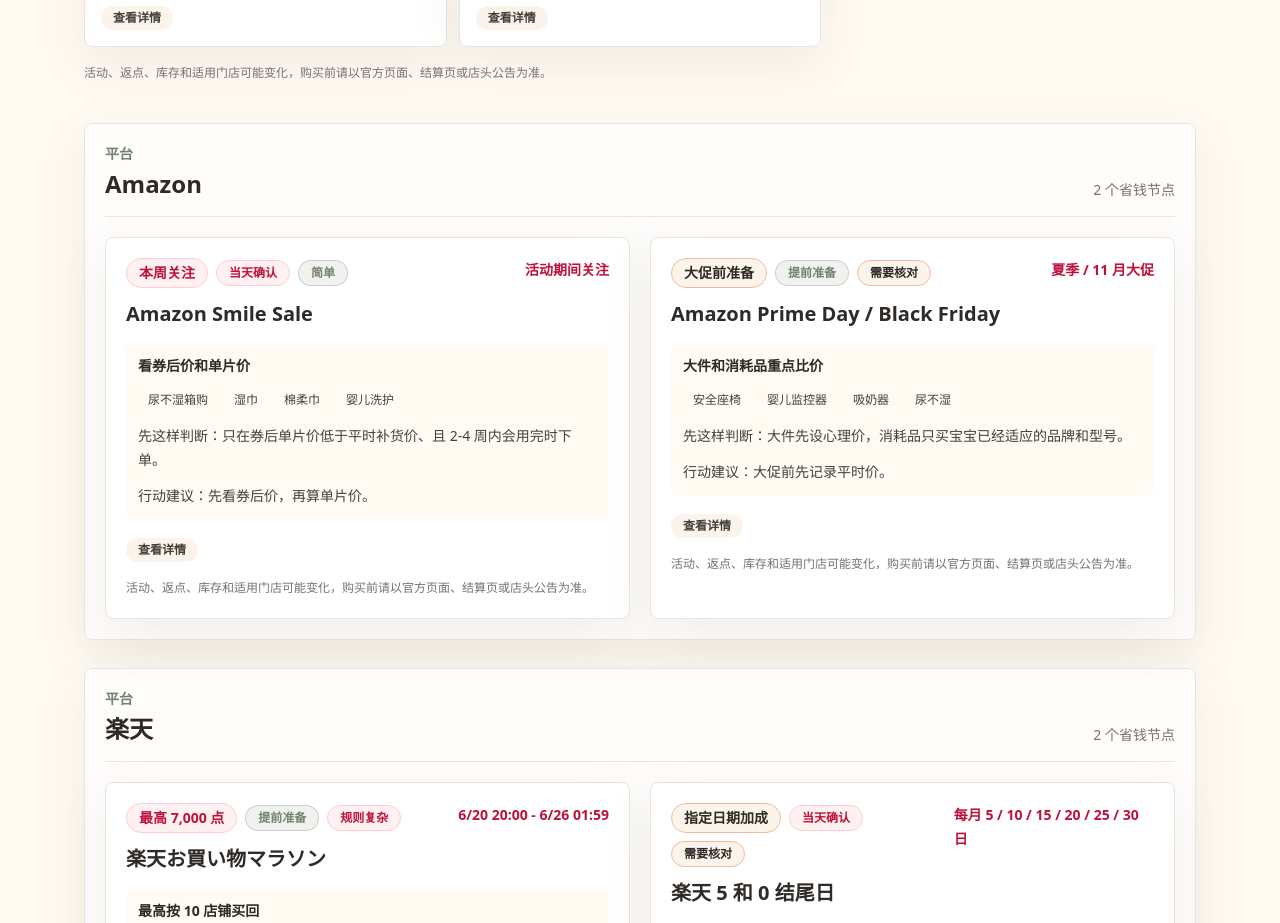
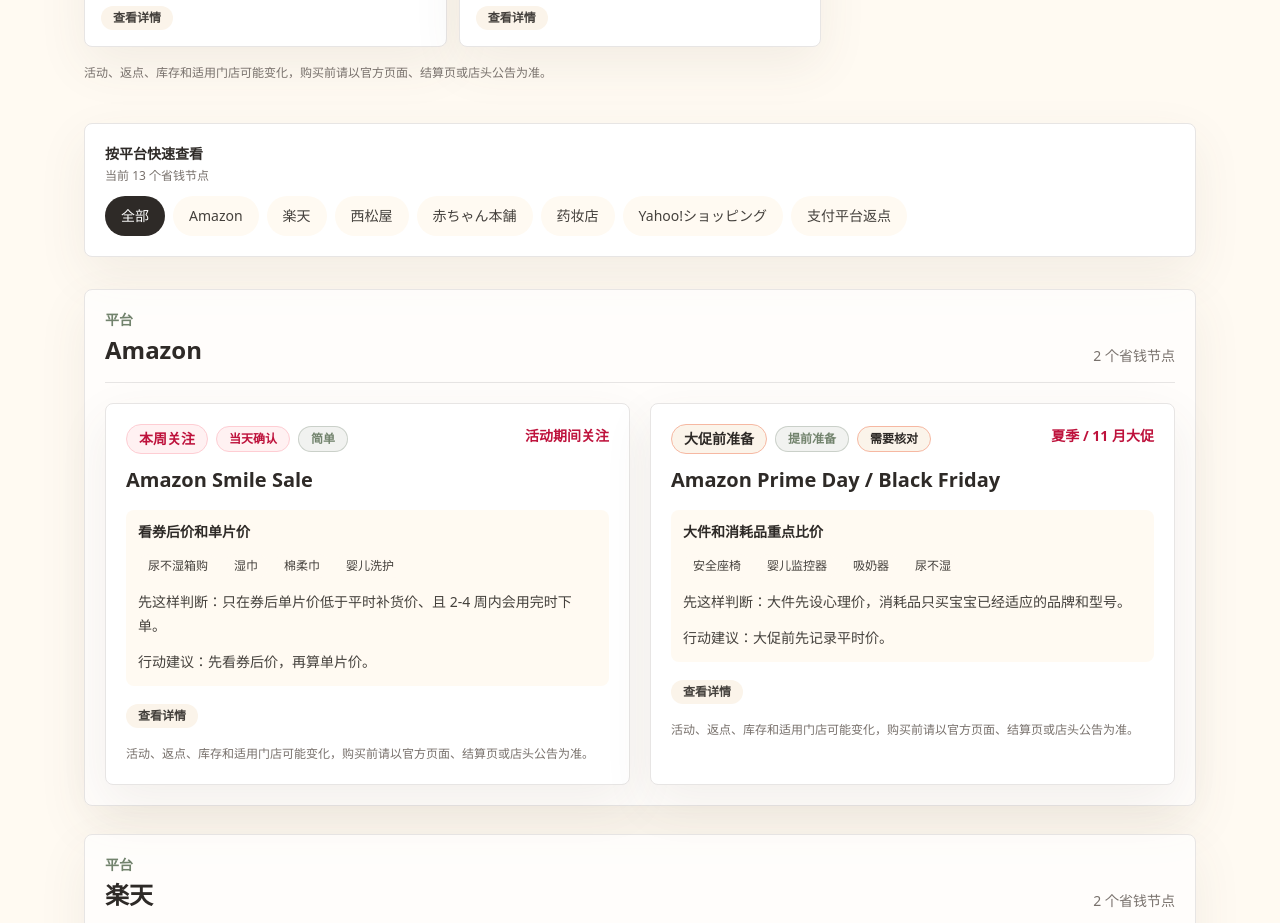
Before and after one commit to fengchuanli/mama-save-jp, a Next.js app: page /calendar in a window 1280 px wide. Shown: the part 1020-1943 px from the top of the page. Built offline with nearby package versions, Linux system fonts and the light colour scheme.

Commit message:
优化省钱日历移动端筛选

```diff
--- a/pages/calendar.tsx
+++ b/pages/calendar.tsx
@@ -1,5 +1,6 @@
 import type { GetStaticProps } from "next";
 import Head from "next/head";
+import { useMemo, useState } from "react";
 import { CalendarStoreGroup } from "@/components/CalendarCard";
 import { Layout } from "@/components/Layout";
 import { PaymentRebateSpotlight } from "@/components/PaymentRebateSpotlight";
@@ -21,14 +22,30 @@ type CalendarProps = {
 export default function Calendar({ events }: CalendarProps) {
   const calendarUrl = getAbsoluteUrl("/calendar");
   const paymentRebateEvents = getPaymentRebateEvents(events);
-  const groupedEvents = events.reduce<Record<string, CalendarEvent[]>>((groups, event) => {
-    if (!groups[event.store]) {
-      groups[event.store] = [];
-    }
+  const [selectedStore, setSelectedStore] = useState("全部");
+  const stores = useMemo(
+    () => ["全部", ...Array.from(new Set(events.map((event) => event.store)))],
+    [events]
+  );
+  const visibleEvents = useMemo(
+    () =>
+      selectedStore === "全部"
+        ? events
+        : events.filter((event) => event.store === selectedStore),
+    [events, selectedStore]
+  );
+  const groupedEvents = useMemo(
+    () =>
+      visibleEvents.reduce<Record<string, CalendarEvent[]>>((groups, event) => {
+        if (!groups[event.store]) {
+          groups[event.store] = [];
+        }
 
-    groups[event.store].push(event);
-    return groups;
-  }, {});
+        groups[event.store].push(event);
+        return groups;
+      }, {}),
+    [visibleEvents]
+  );
   const collectionJsonLd = createCollectionPageJsonLd({
     name: "日本母婴购物省钱日历",
     description:
@@ -105,6 +122,45 @@ export default function Calendar({ events }: CalendarProps) {
 
         <PaymentRebateSpotlight events={paymentRebateEvents} />
 
+        <div className="mb-6 rounded-lg border border-stone-200 bg-white p-4 shadow-soft sm:mb-8 sm:p-5">
+          <div className="mb-3 flex items-center justify-between gap-3">
+            <div>
+              <p className="text-sm font-semibold text-ink">按平台快速查看</p>
+              <p className="mt-1 text-xs text-stone-500">当前 {visibleEvents.length} 个省钱节点</p>
+            </div>
+            {selectedStore !== "全部" ? (
+              <button
+                type="button"
+                onClick={() => setSelectedStore("全部")}
+                className="min-h-10 whitespace-nowrap rounded-full bg-linen px-3 py-2 text-xs font-semibold text-stone-700"
+              >
+                清除
+              </button>
+            ) : null}
+          </div>
+          <div className="-mx-4 flex gap-2 overflow-x-auto px-4 pb-1 sm:mx-0 sm:flex-wrap sm:overflow-visible sm:px-0 sm:pb-0">
+            {stores.map((store) => {
+              const active = selectedStore === store;
+
+              return (
+                <button
+                  key={store}
+                  type="button"
+                  aria-pressed={active}
+                  onClick={() => setSelectedStore(store)}
+                  className={`min-h-10 shrink-0 whitespace-nowrap rounded-full px-4 py-2 text-sm transition ${
+                    active
+                      ? "bg-ink text-white"
+                      : "bg-cream text-stone-700 hover:bg-linen"
+                  }`}
+                >
+                  {store}
+                </button>
+              );
+            })}
+          </div>
+        </div>
+
         <div className="space-y-5 sm:space-y-7">
           {Object.entries(groupedEvents).map(([store, storeEvents]) => (
             <CalendarStoreGroup key={store} store={store} events={storeEvents} />
```
Also changed, not shown: 1 other file (tests, documents, lock files or other folders).
